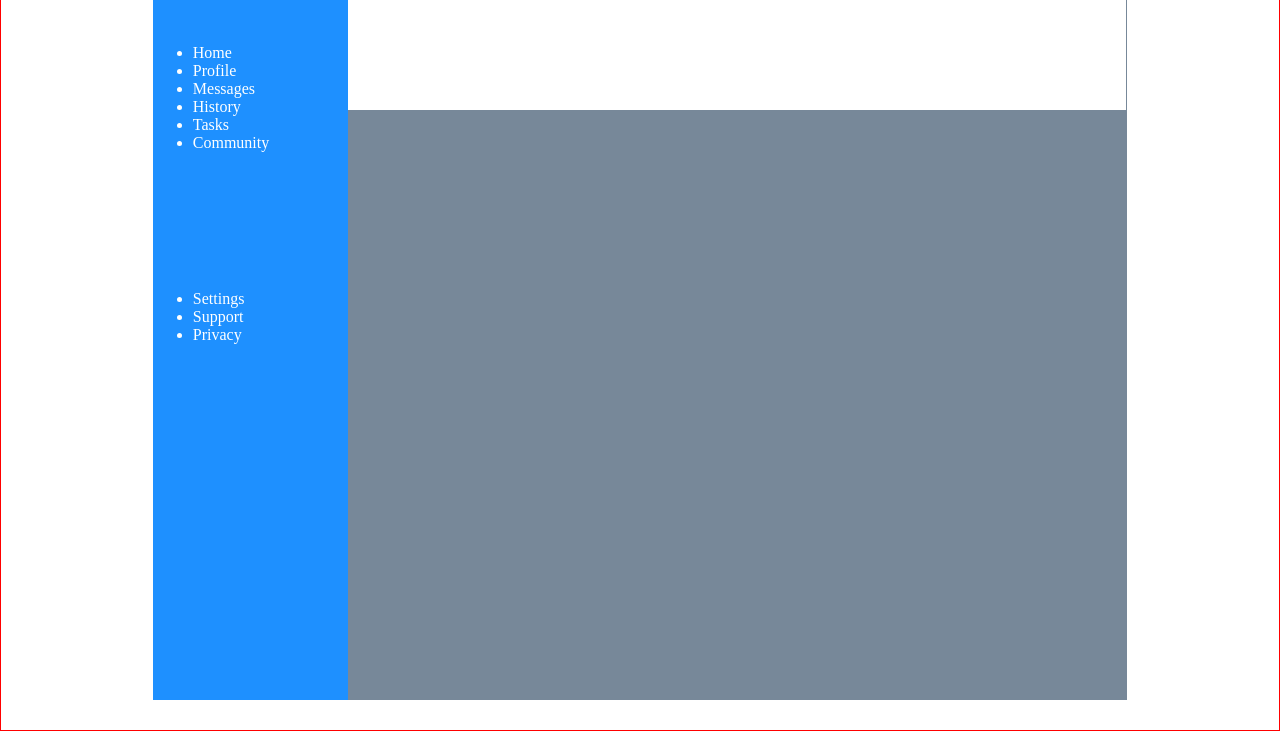
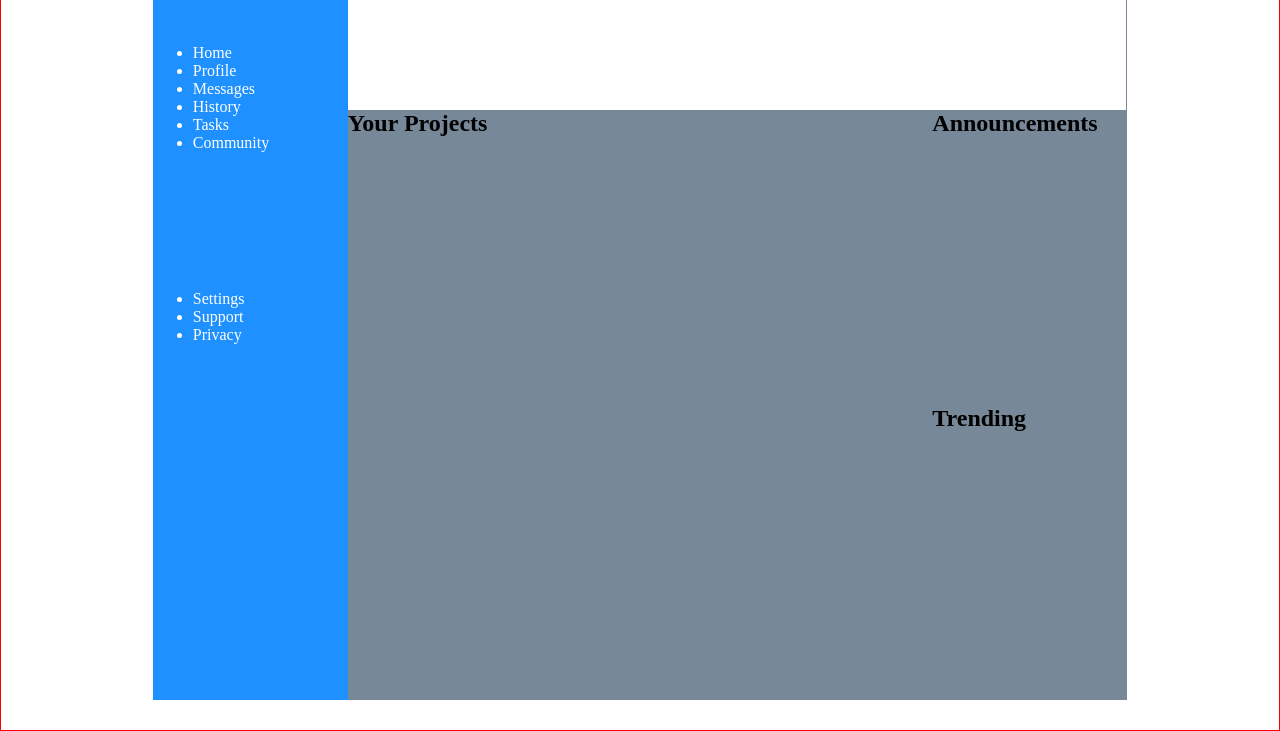
Before and after one commit to charlie-fitzgerald/admin-dashboard, a plain HTML site: page index.html in a window 1280 px wide. Shown: the part 69-800 px from the top of the page. Drawn offline with Linux system fonts and the light colour scheme.

Commit message:
Initial placement of divs in grid

```diff
--- a/index.html
+++ b/index.html
@@ -30,6 +30,18 @@
                     <li>Privacy</li>
                 </ul>
             </div>
+
+            <div class="projects">
+                <h2>Your Projects</h2>
+            </div>
+
+            <div class="announcements">
+                <h2>Announcements</h2>
+            </div>
+
+            <div class="trending">
+                <h2>Trending</h2>
+            </div>
         </div>
     </div>
 </body>
--- a/style.css
+++ b/style.css
@@ -15,15 +15,15 @@
     display: grid;
     width: clamp(400px, 80%, 1280px);
     background-color: lightslategray;
-    grid-template-columns: 1fr 4fr;
-    grid-template-rows: 1fr 4fr;
+    grid-template-columns: repeat(5, 1fr);
+    grid-template-rows: repeat(5, 1fr);
 }
 
 .sidebar {
     background-color: dodgerblue;
     color: white;
     grid-column: 1 / 2;
-    grid-row: 1 / 5;
+    grid-row: 1 / 6;
     display: grid;
     grid-template-columns: 1fr;
     grid-template-rows: 1fr 3fr 5fr;
@@ -34,9 +34,25 @@
     border-top: 1px solid lightslategray;
     border-right: 1px solid lightslategray;
     padding: 10px 20px;
+    grid-column: 2 / 6;
 }
 
 #search {
     border-radius: 25px;
     background-color: gray;
 }
+
+.projects {
+    grid-column: 2 / 5;
+    grid-row: 2 / 6;
+}
+
+.announcements {
+    grid-column: 5 / 6;
+    grid-row: 2 / 4
+}
+
+.trending {
+    grid-column: 5 / 6;
+    grid-row: 4 / 6;
+}
```
